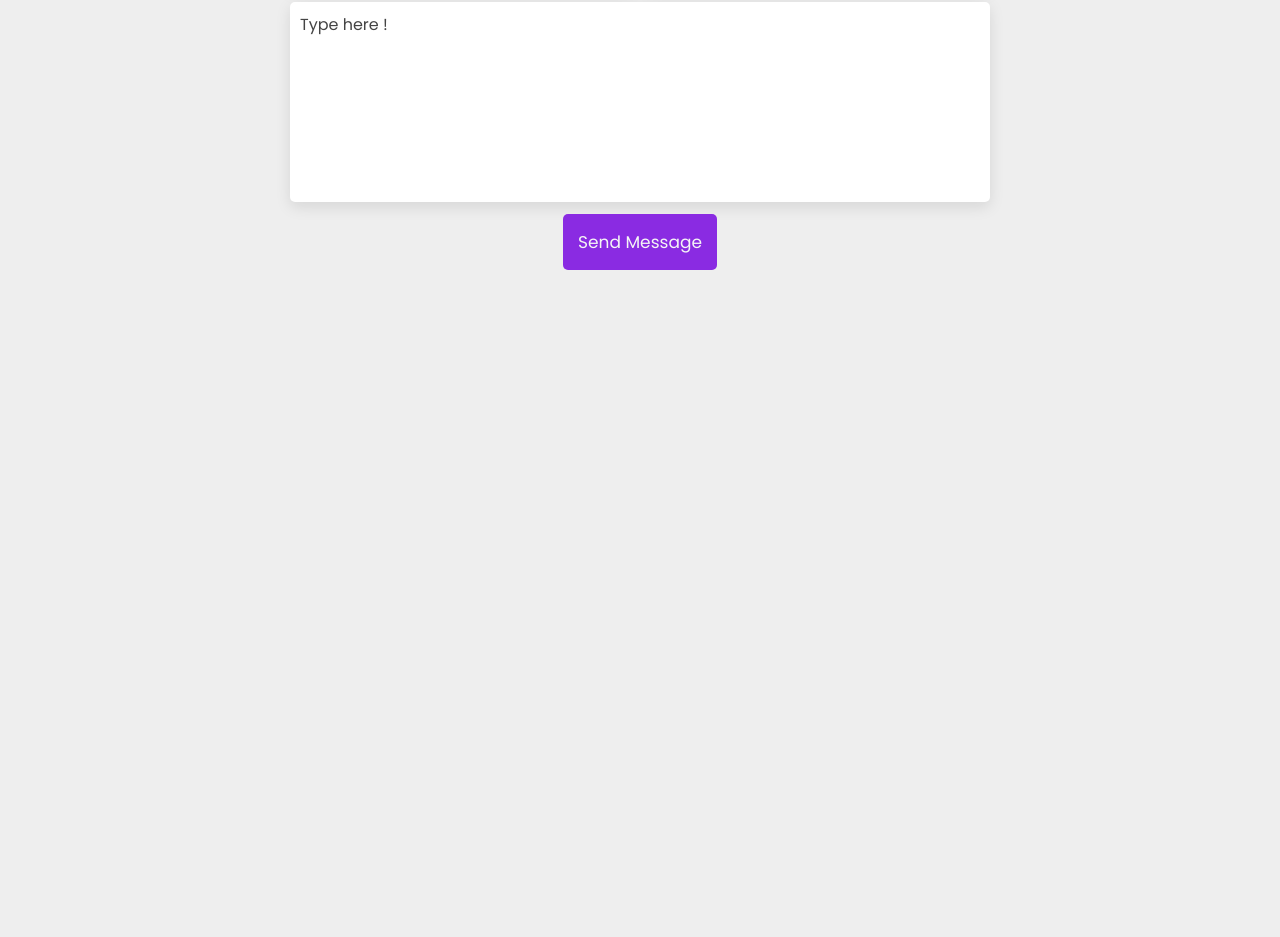
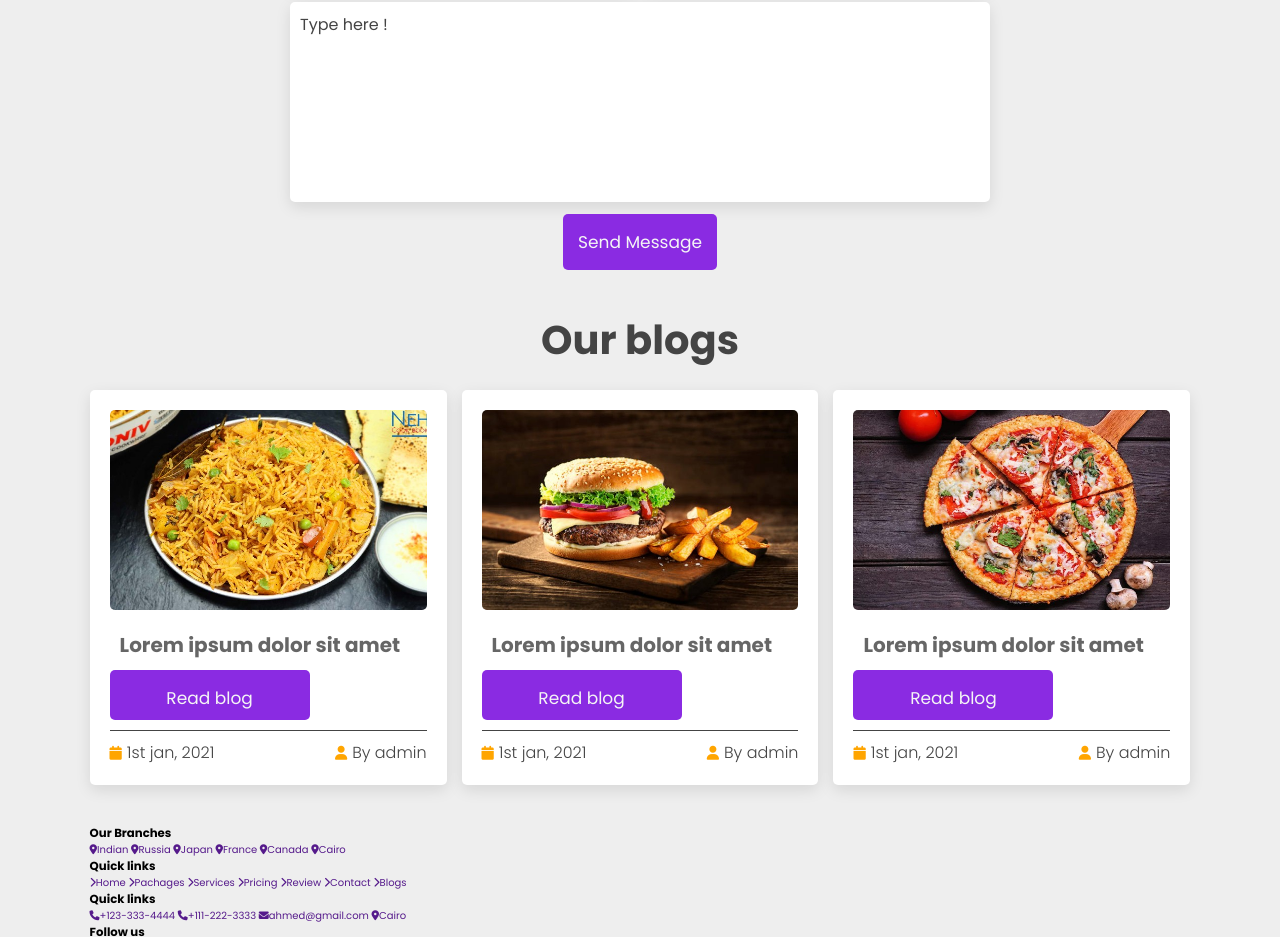
Before and after one commit to Ahmed-DotNetDev/Foody, a plain HTML site: page index.html in a window 1280 px wide. Shown: the part 2639-3576 px from the top of the page. Before the commit the page ends 2929 px from the top, so only its background shows below. Drawn offline with Linux system fonts and the light colour scheme.

Commit message:
add footer section

```diff
--- a/css/style.css
+++ b/css/style.css
@@ -293,3 +293,77 @@ section {
 .contact form .inputBox input {
     width: 49%;
 }
+
+/* blogs */
+
+.blogs .box-container {
+    display: grid;
+    grid-template-columns: repeat(auto-fit, minmax(30rem, 1fr));
+    gap: 1.5rem;
+}
+
+.blogs .box-container .box {
+    background: var(--bg-color-1);
+    border-radius: .5rem;
+    box-shadow: var(--box-shadow);
+    padding: 2rem;
+}
+
+.blogs .box-container .box .image {
+    width: 100%;
+    height: 20rem;
+    overflow: hidden;
+    border-radius: .5rem;
+    background: var(--bg-color-2);
+
+
+}
+
+.blogs .box-container .box .image img {
+    width: 100%;
+    height: 100%;
+    transition: transform .3s ease-in-out;
+
+}
+
+.blogs .box-container .box .image img:hover {
+    transform: scale(1.2);
+    filter: blur(.6px);
+}
+
+.blogs .box .content {
+    padding-top: 1rem;
+}
+
+.blogs .box .content .icons {
+    border-top: 1.8px solid var(--text-color-1);
+    padding-top: .9rem;
+    display: flex;
+    justify-content: space-between;
+    align-items: center;
+    padding-right: 0rem .5rem;
+}
+
+.blogs .box .content .icons a {
+    color: var(--text-color-1);
+    font-size: 1.6rem;
+    font-weight: 300;
+}
+
+.blogs .box .content .icons a i {
+    padding-right: .5rem;
+    color: orange;
+    font-size: 1.4rem;
+}
+
+.blogs .box-container .box .content h3 {
+    font-size: 2rem;
+    color: var(--text-color-2);
+    padding: 1rem;
+}
+
+.blogs .box-container .box .content .btn {
+    width: 20rem;
+    height: 5rem;
+    margin-bottom: 1rem;
+}
--- a/index.html
+++ b/index.html
@@ -222,6 +222,90 @@
             <input type="submit" value="Send Message" class="btn">
         </form>
     </section>
+
+    <!-- blog section -->
+    <section class="blogs" id="blogs">
+        <h1 class="heading">Our blogs</h1>
+        <div class="box-container">
+            <div class="box">
+                <div class="image">
+                    <img src="images/img1.jpg" alt="" srcset="">
+                </div>
+                <div class="content">
+                    <h3>Lorem ipsum dolor sit amet</h3>
+                    <input type="button" value="Read blog" class="btn">
+                    <div class="icons">
+                        <a href=""><i class="fa fa-calendar" aria-hidden="true"></i>1st jan, 2021</a>
+                        <a href=""><i class="fa-solid fa-user"></i>By admin</a>
+                    </div>
+                </div>
+            </div>
+            <div class="box">
+                <div class="image">
+                    <img src="images/img2.jpg" alt="" srcset="">
+                </div>
+                <div class="content">
+                    <h3>Lorem ipsum dolor sit amet</h3>
+                    <input type="button" value="Read blog" class="btn">
+                    <div class="icons">
+                        <a href=""><i class="fa fa-calendar" aria-hidden="true"></i>1st jan, 2021</a>
+                        <a href=""><i class="fa-solid fa-user"></i>By admin</a>
+                    </div>
+                </div>
+            </div>
+            <div class="box">
+                <div class="image">
+                    <img src="images/img3.jpg" alt="" srcset="">
+                </div>
+                <div class="content">
+                    <h3>Lorem ipsum dolor sit amet</h3>
+                    <input type="button" value="Read blog" class="btn">
+                    <div class="icons">
+                        <a href=""><i class="fa fa-calendar" aria-hidden="true"></i>1st jan, 2021</a>
+                        <a href=""><i class="fa-solid fa-user"></i>By admin</a>
+                    </div>
+                </div>
+            </div>
+        </div>
+    </section>
+
+    <section class="footer">
+        <div class="box-container">
+            <div class="box">
+                <h3>Our Branches</h3>
+                <a href=""><i class="fa-solid fa-location-dot"></i>Indian</a>
+                <a href=""><i class="fa-solid fa-location-dot"></i>Russia</a>
+                <a href=""><i class="fa-solid fa-location-dot"></i>Japan</a>
+                <a href=""><i class="fa-solid fa-location-dot"></i>France</a>
+                <a href=""><i class="fa-solid fa-location-dot"></i>Canada</a>
+                <a href=""><i class="fa-solid fa-location-dot"></i>Cairo</a>
+            </div>
+            <div class="box">
+                <h3>Quick links</h3>
+                <a href=""><i class="fa-solid fa-chevron-right"></i>Home</a>
+                <a href=""><i class="fa-solid fa-chevron-right"></i>Pachages</a>
+                <a href=""><i class="fa-solid fa-chevron-right"></i>Services</a>
+                <a href=""><i class="fa-solid fa-chevron-right"></i>Pricing</a>
+                <a href=""><i class="fa-solid fa-chevron-right"></i>Review</a>
+                <a href=""><i class="fa-solid fa-chevron-right"></i>Contact</a>
+                <a href=""><i class="fa-solid fa-chevron-right"></i>Blogs</a>
+            </div>
+            <div class="box">
+                <h3>Quick links</h3>
+                <a href=""><i class="fa-solid fa-phone"></i>+123-333-4444</a>
+                <a href=""><i class="fa-solid fa-phone"></i>+111-222-3333</a>
+                <a href=""><i class="fa-solid fa-envelope"></i>ahmed@gmail.com</a>
+                <a href=""><i class="fa-solid fa-location-dot"></i>Cairo</a>
+            </div>
+            <div class="box">
+                <h3>Follow us</h3>
+                <a href=""><i class="fa-brands fa-linkedin"></i>Linkedin</a>
+                <a href=""><i class="fa-brands fa-twitter"></i>Twitter</a>
+                <a href=""><i class="fa-brands fa-instagram"></i>Instagram</a>
+                <a href=""><i class="fa-brands fa-facebook"></i>Facebook</a>
+            </div>
+        </div>
+    </section>
     <!-- scripts -->
     <script src="js/script.js"></script>
 </body>
```
